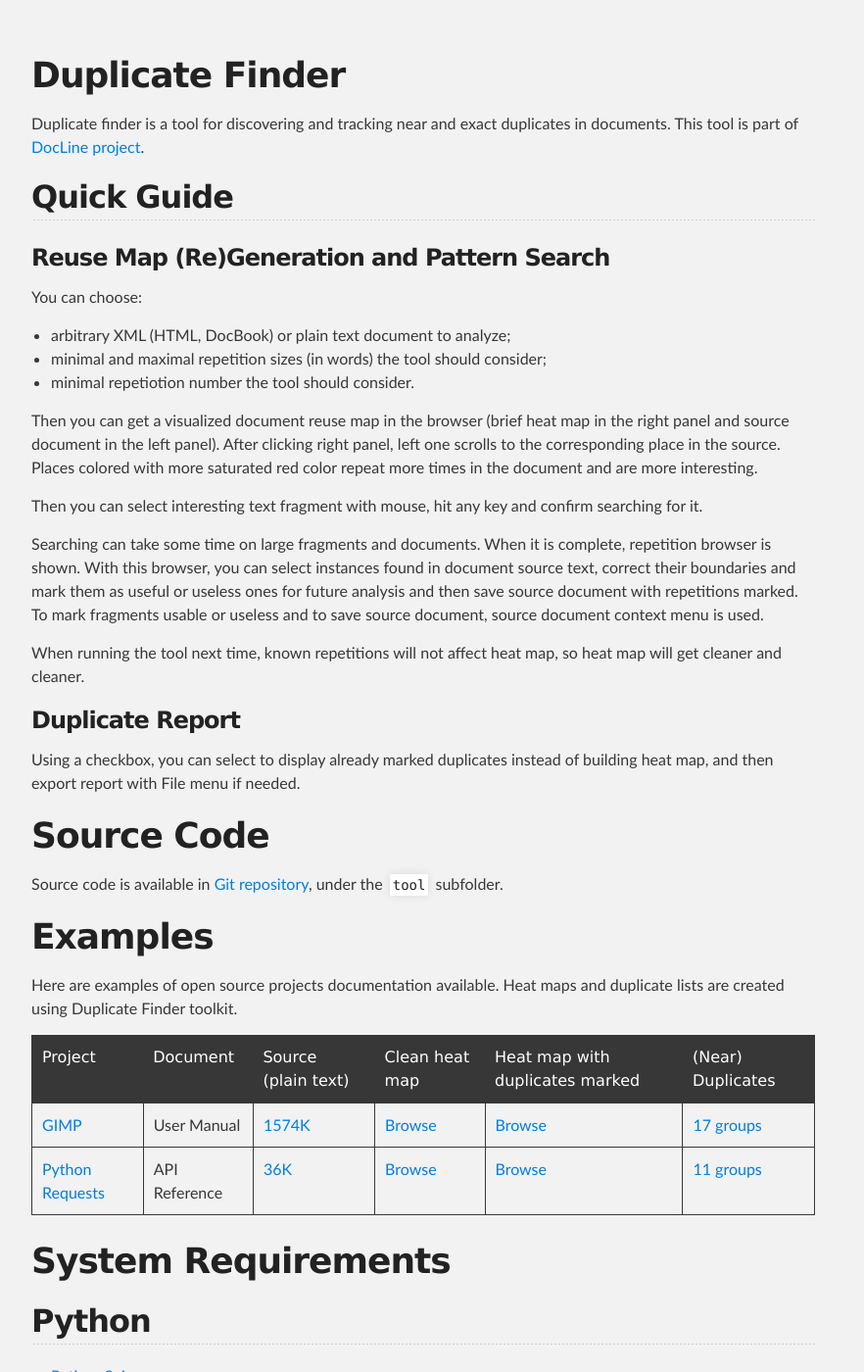
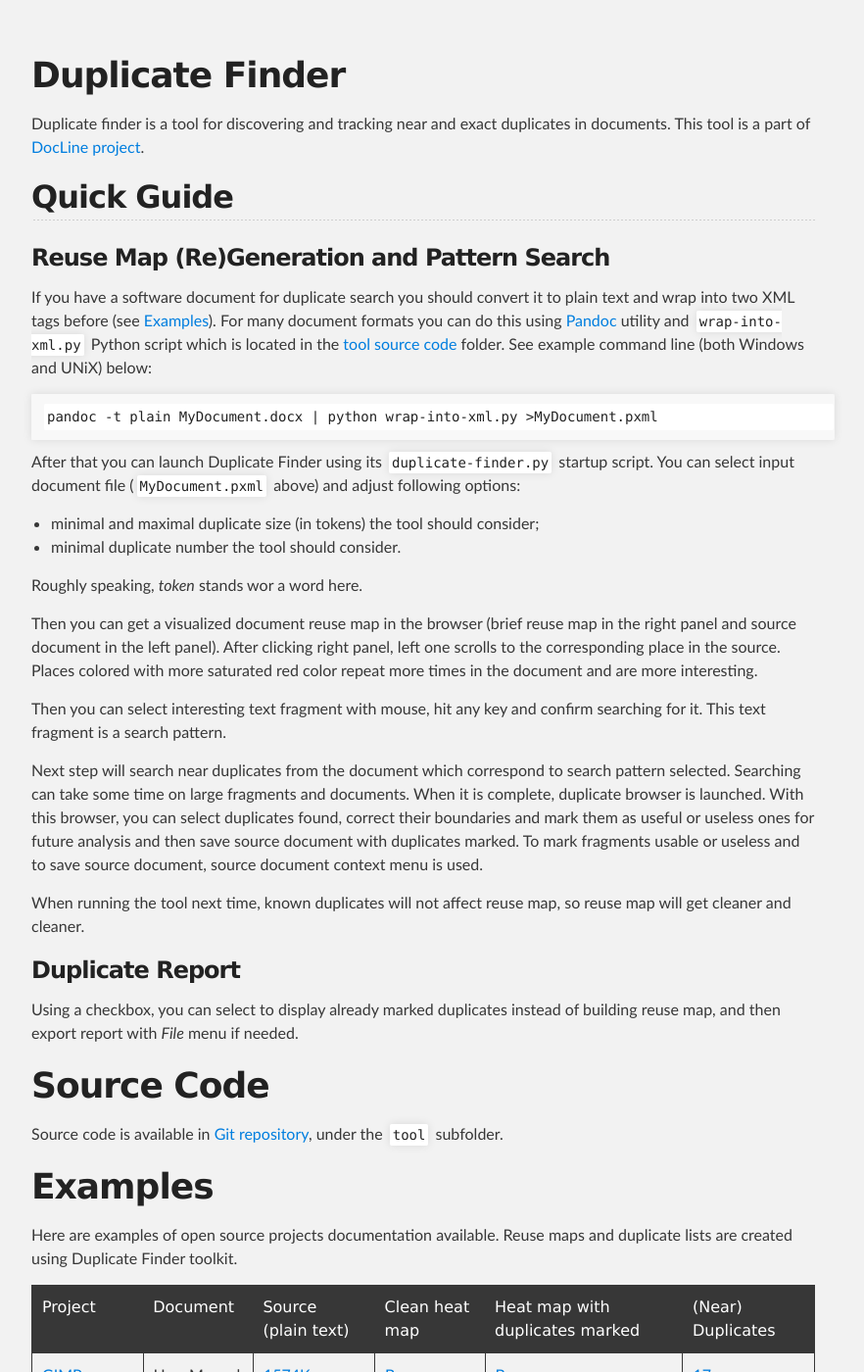
Before and after one commit to spbu-se/duplicate-finder, a Jekyll site: the page built from docs/index.md, in a window 1280 px wide and 1400 px high. Shown: the whole window at 98% size, without its empty margins (208-1090 px from the left). Built offline with Jekyll 4.4.1, drawn with Linux system fonts in a browser that asks for light colours; some of the changed text lies outside the part shown.

Commit message:
index page and wrapper script

```diff
--- a/docs/index.md
+++ b/docs/index.md
@@ -8,36 +8,48 @@ Duplicate Finder
 ================
 
 Duplicate finder is a tool for discovering and tracking near and exact duplicates in documents.
-This tool is part of [DocLine project](http://www.math.spbu.ru/user/kromanovsky/docline/index_en.html).
+This tool is a part of [DocLine project](http://www.math.spbu.ru/user/kromanovsky/docline/index_en.html).
 
 Quick Guide
 -----------
 
 ### Reuse Map (Re)Generation and Pattern Search
 
-You can choose:
+If you have a software document for duplicate search you should convert it to plain text
+and wrap into two XML tags before (see [Examples](#examples)). For many document formats
+you can do this using [Pandoc](http://pandoc.org/) utility and `wrap-into-xml.py` Python
+script which is located in the [tool source code](#source-code) folder.
+See example command line (both Windows and UNiX) below:
 
-* arbitrary XML (HTML, DocBook) or plain text document to analyze;
-* minimal and maximal repetition sizes (in words) the tool should consider;
-* minimal repetiotion number the tool should consider.
+    pandoc -t plain MyDocument.docx | python wrap-into-xml.py >MyDocument.pxml
 
-Then you can get a visualized document reuse map in the browser (brief heat map in the right panel and
+After that you can launch Duplicate Finder using its `duplicate-finder.py` startup script.
+You can select input document file (`MyDocument.pxml` above) and adjust following options:
+
+* minimal and maximal duplicate size (in tokens) the tool should consider;
+* minimal duplicate number the tool should consider.
+
+Roughly speaking, *token* stands wor a word here.
+
+Then you can get a visualized document reuse map in the browser (brief reuse map in the right panel and
 source document in the left panel). After clicking right panel, left one scrolls to the corresponding place in the source.
 Places colored with more saturated red color repeat more times in the document and are more interesting.
 
 Then you can select interesting text fragment with mouse, hit any key and confirm searching for it.
+This text fragment is a search pattern.
 
-Searching can take some time on large fragments and documents. When it is complete, repetition browser is shown. With
-this browser, you can select instances found in document source text, correct their boundaries and mark them as useful
-or useless ones for future analysis and then save source document with repetitions marked. To mark fragments usable or
+Next step will search near duplicates from the document  which correspond to search pattern selected.
+Searching can take some time on large fragments and documents. When it is complete, duplicate browser is launched.
+With this browser, you can select duplicates found, correct their boundaries and mark them as useful
+or useless ones for future analysis and then save source document with duplicates marked. To mark fragments usable or
 useless and to save source document, source document context menu is used.
 
-When running the tool next time, known repetitions will not affect heat map, so heat map will get cleaner and cleaner.
+When running the tool next time, known duplicates will not affect reuse map, so reuse map will get cleaner and cleaner.
 
 ### Duplicate Report
 
 Using a checkbox, you can select to display already marked duplicates
-instead of building heat map, and then export report with File menu if needed.
+instead of building reuse map, and then export report with *File* menu if needed.
 
 Source Code
 ===========
@@ -48,7 +60,7 @@ under the [`tool`](https://github.com/spbu-se/duplicate-finder/tree/master/tool)
 Examples
 ========
 
-Here are examples of open source projects documentation available. Heat maps and duplicate lists are created using Duplicate Finder toolkit.
+Here are examples of open source projects documentation available. Reuse maps and duplicate lists are created using Duplicate Finder toolkit.
 
 | Project         | Document      | Source (plain text)                                    | Clean heat map                                                            | Heat map with duplicates marked                                            | (Near) Duplicates                                        |
 |-----------------|---------------|--------------------------------------------------------|---------------------------------------------------------------------------|----------------------------------------------------------------------------|----------------------------------------------------------|
@@ -76,3 +88,17 @@ Operating System
 * `x86` or `x86_64` architecture PC to run Clone Miner, Windows or UN*X
 * on UN*Xes:
     * [Wine](https://www.winehq.org/)
+
+
+Recent publications
+===================
+
+1. D. V. Luciv, D. V. Koznov, H. A. Basit, A. N. Terekhov. [On Fuzzy Repetitions Detection in Documentation Reuse](http://www.math.spbu.ru/user/kromanovsky/docline/pdf/luciv.koznov.basit.terekhov_2016_en.pdf). In Programming and Computer Software, 2016, Vol. 42, No. 4, pp. 216–224.
+2. D. Koznov, D. Luciv, H. Basit, O. Lieh, M. Smirnov. [Clone Detection in Reuse of Software Technical Documentation](http://www.math.spbu.ru/user/kromanovsky/docline/pdf/koznov.luciv.basit.lieh.smirnov_2016.pdf). In Lecture Notes in Computer Science, Vol. 9609, 2016, pp. 170-185 (10th International Andrei Ershov Informatics Conference on Perspectives of System Informatics, PSI 2015)
+
+License
+=======
+
+Sources with PyQt mentioned are licensed under GPL v3.
+Documentation in tests folder is licensed under the terms of its initial sources licenses.
+Everything other is licensed under LGPL v3.
```
Also changed, not shown: tool/wrap-into-xml.py (added, +24 -0 lines).
